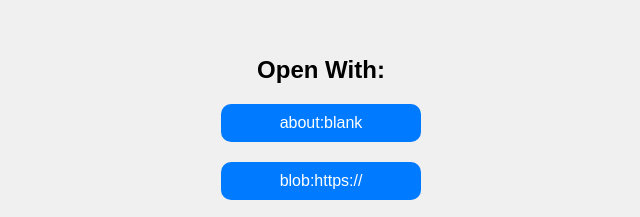
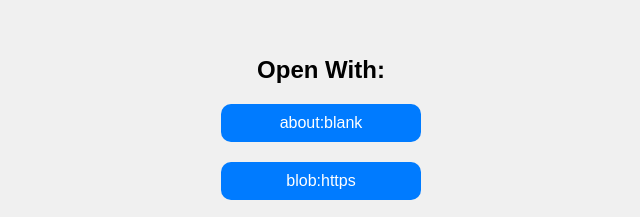
Before and after one commit to ndirmn3/Krypton, a plain HTML site: page index.html in a window 1280 px wide. Shown: the part 163-380 px from the top of the page, 319-959 px from the left. Drawn offline with Linux system fonts and the light colour scheme.

Commit message:
Update index.html

```diff
--- a/index.html
+++ b/index.html
@@ -74,7 +74,7 @@
     <div class="container">
         <h3>Open With:</h3>
         <button id="aboutBlankBtn">about:blank</button>
-        <button onclick="BlobWindow()">blob:https://</button>
+        <button onclick="BlobWindow()">blob:https</button>
         <button id="dataUrlBtn">data:text</button>
         <br>
         <br>
```
